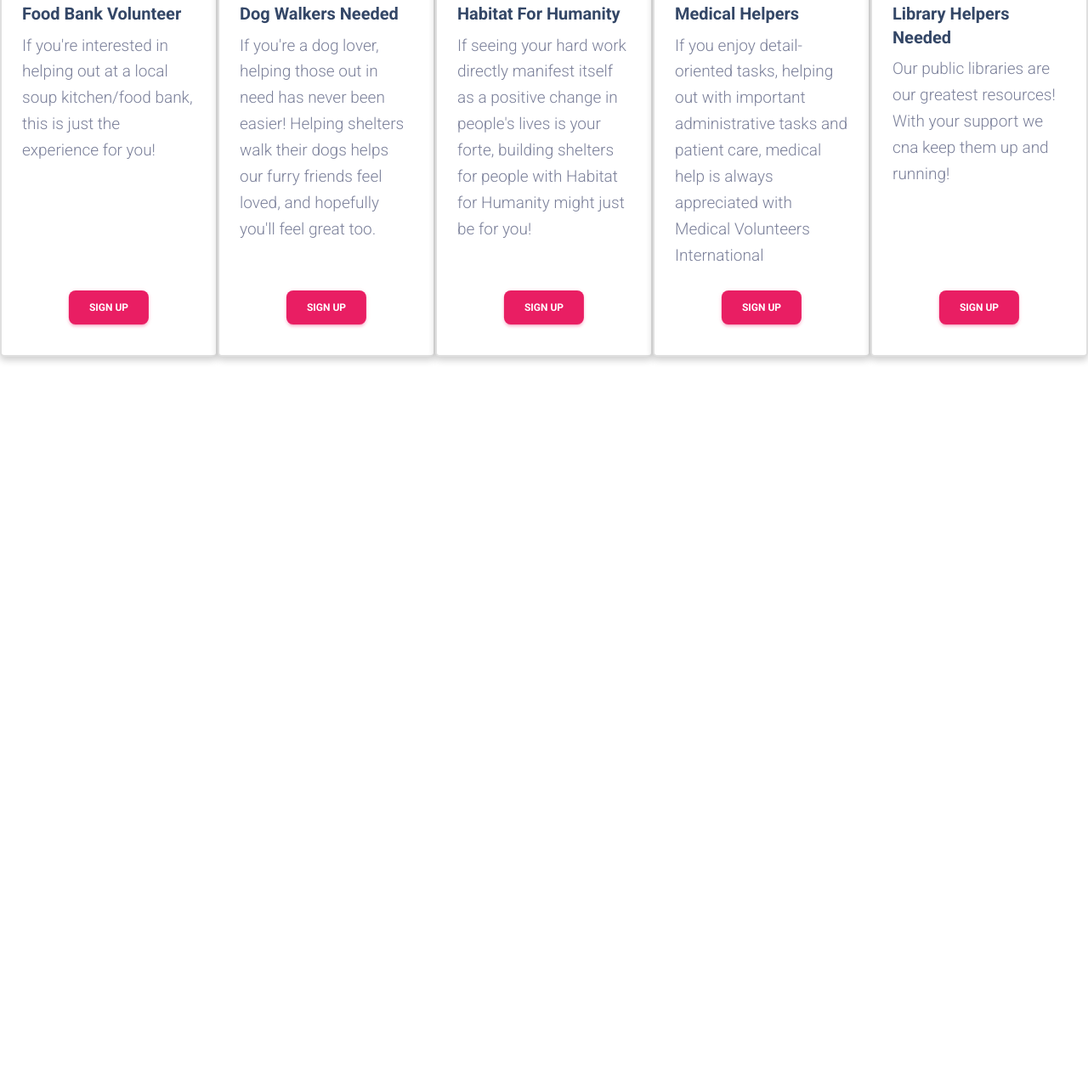
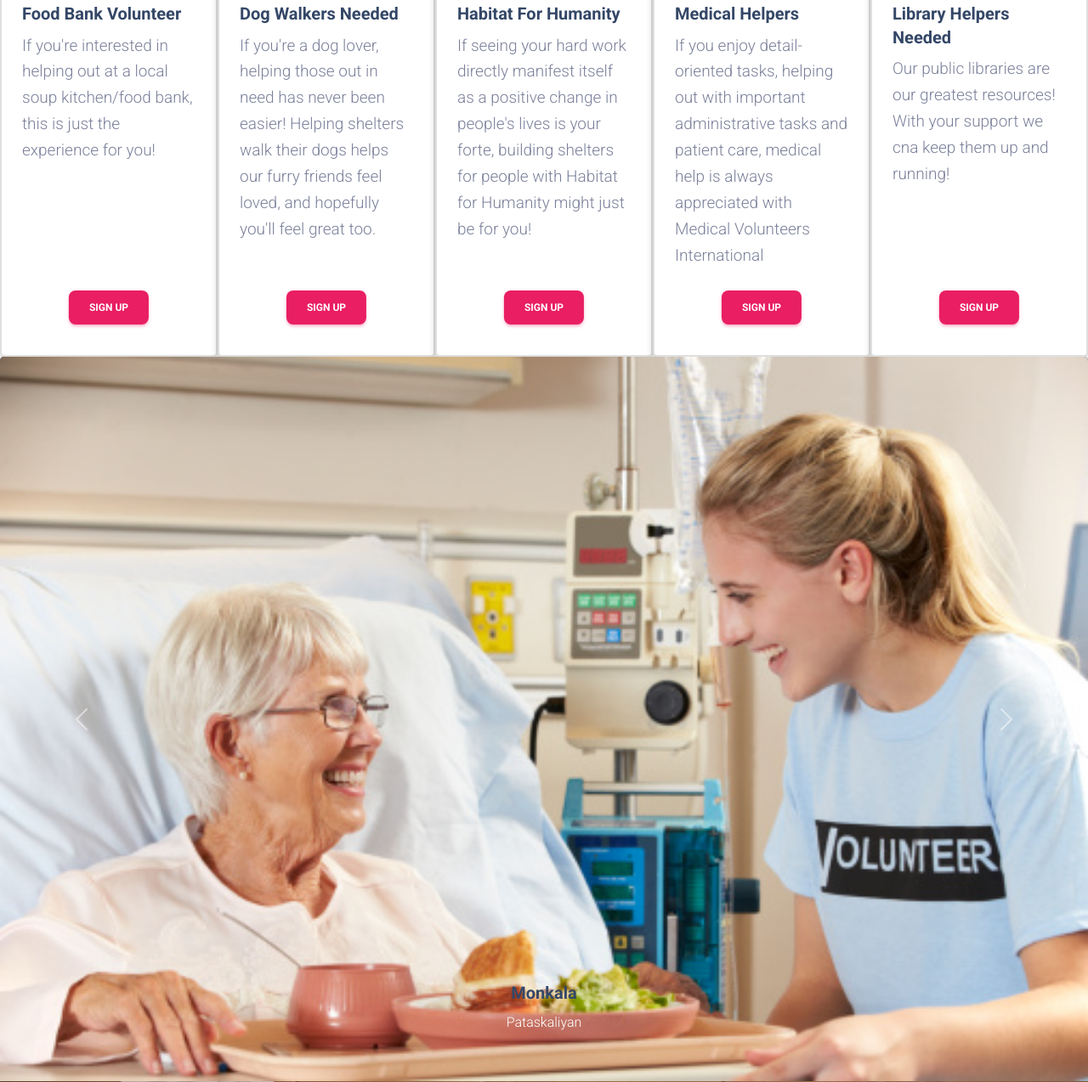
Before and after one commit to InfantDerrick/minnehack23, a plain HTML site: page volunteer.html in a window 1280 px wide. Shown: the part 347-1621 px from the top of the page at 85% size. Before the commit the page ends 800 px from the top, so only its background shows below. Drawn offline with Linux system fonts and the light colour scheme; some packages are replaced by stand-ins of ours.

Commit message:
Added carousel for currently enrolled volunteer opportunities

```diff
--- a/volunteer.html
+++ b/volunteer.html
@@ -172,8 +172,43 @@
   </div>
 
   <!-- Container 2: Interface showing currently enrolled volunteering opportunities -->
-  <div class="enrolledOpps">
-
+  <div id="carouselExampleIndicators" class="carousel slide" data-ride="carousel">
+    <ol class="carousel-indicators">
+      <li data-target="#carouselExampleIndicators" data-slide-to="0" class="active"></li>
+      <li data-target="#carouselExampleIndicators" data-slide-to="1"></li>
+      <li data-target="#carouselExampleIndicators" data-slide-to="2"></li>
+    </ol>
+    <div class="carousel-inner">
+      <div class="carousel-item active">
+        <img class="d-block w-100" src="assets/img/foodbankHelp.jpg" alt="Food bank volunteer">
+        <div class="carousel-caption d-none d-md-block">
+          <h5>Bongal</h5>
+          <p>Hongal</p>
+        </div>
+      </div>
+      <div class="carousel-item  active">
+        <img class="d-block w-100" src="assets/img/bg2.jpg" alt="Ocean clean up">
+        <div class="carousel-caption d-none d-md-block">
+          <h5>Pongal</h5>
+          <p>Mongal</p>
+        </div>
+      </div>
+      <div class="carousel-item  active">
+        <img class="d-block w-100" src="assets/img/medicalHelp.jpg" alt="Nursing home volunteer">
+        <div class="carousel-caption d-none d-md-block">
+          <h5>Monkala</h5>
+          <p>Pataskaliyan</p>
+        </div>
+      </div>
+    </div>
+    <a class="carousel-control-prev" href="#carouselExampleIndicators" role="button" data-slide="prev">
+      <span class="carousel-control-prev-icon" aria-hidden="true"></span>
+      <span class="sr-only">Previous</span>
+    </a>
+    <a class="carousel-control-next" href="#carouselExampleIndicators" role="button" data-slide="next">
+      <span class="carousel-control-next-icon" aria-hidden="true"></span>
+      <span class="sr-only">Next</span>
+    </a>
   </div>
 
 
```
Also changed, not shown: assets/img/foodbankHelp.jpg (added), assets/img/medicalHelp.jpg (added).
